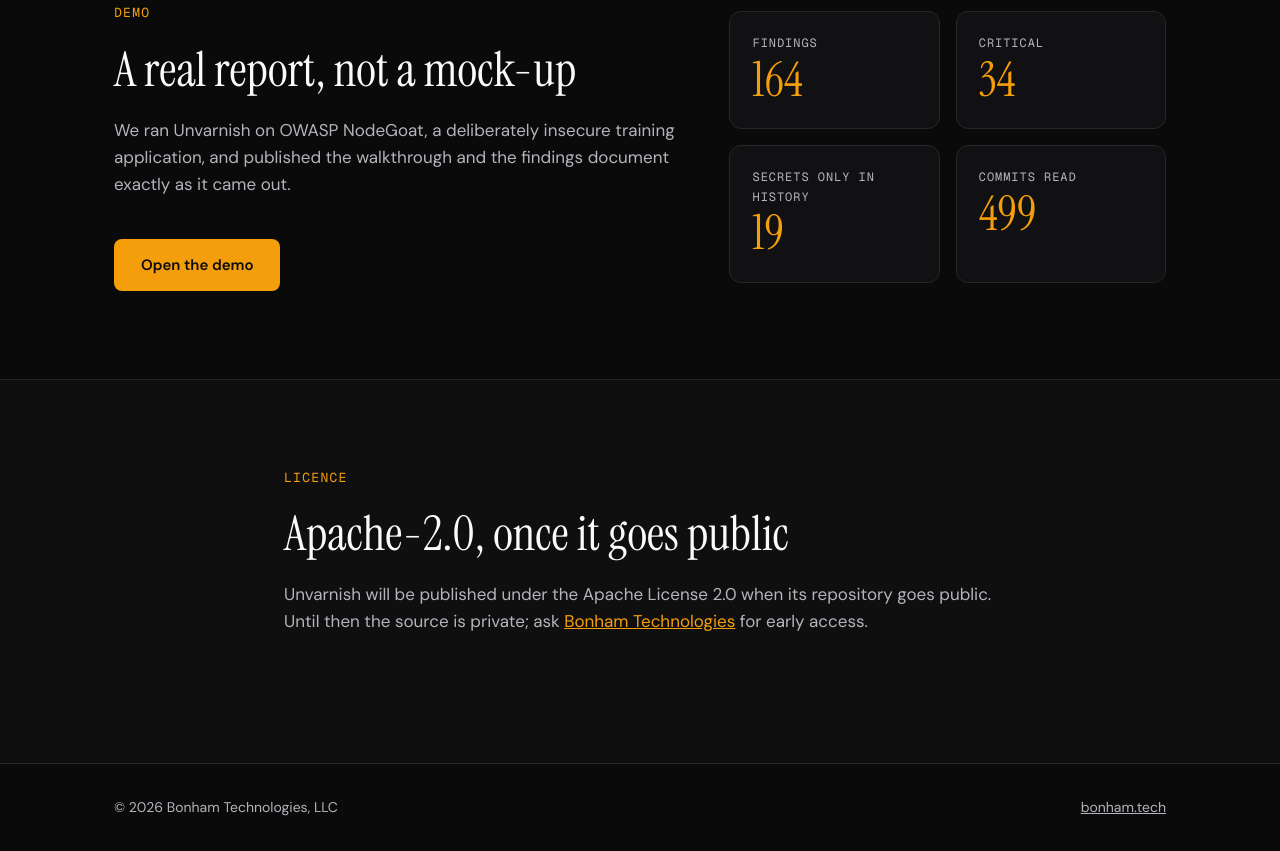
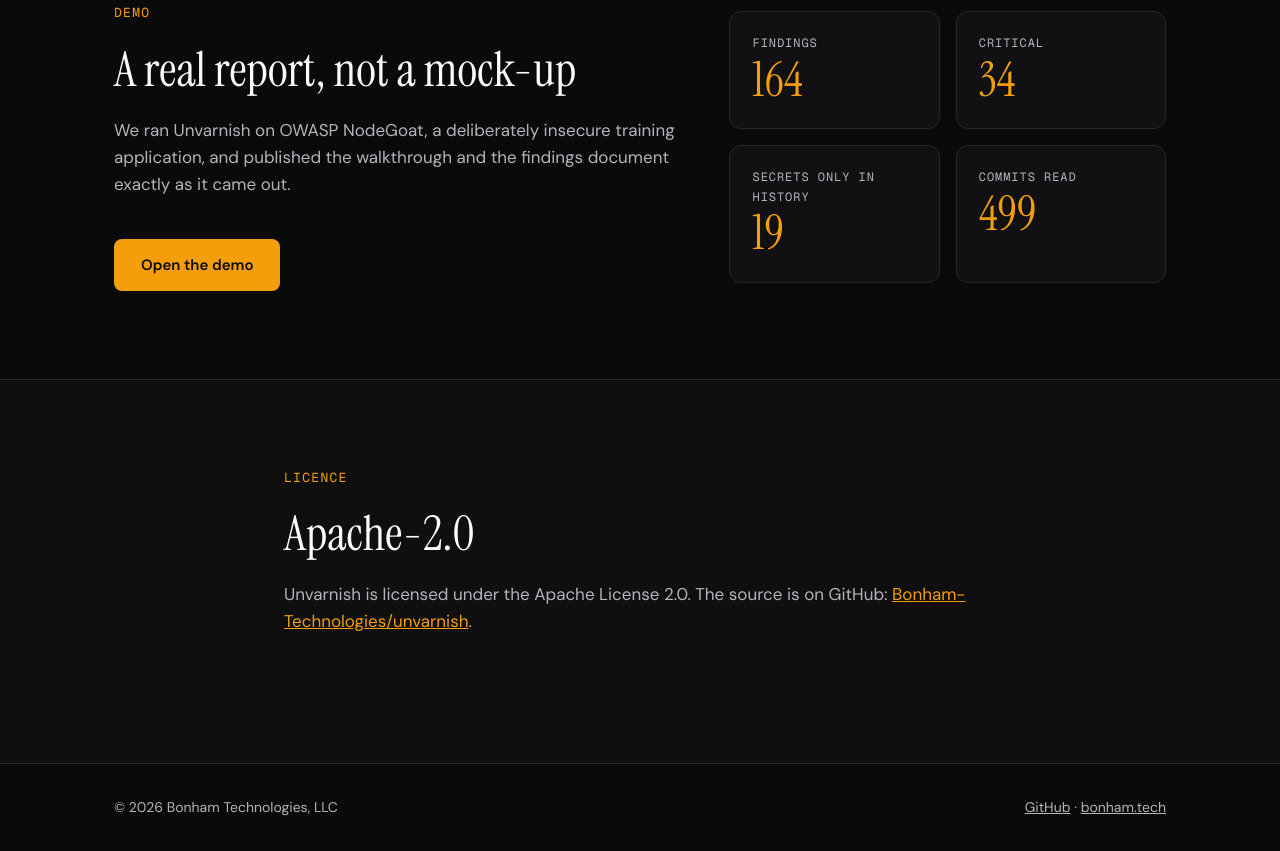
Before and after one commit to Bonham-Technologies/unvarnish, a plain HTML site: page site/index.html in a window 1280 px wide. Shown: the part 4841-5692 px from the top of the page. Drawn offline with nearby package versions, Linux system fonts and the light colour scheme.

Commit message:
docs: bring site and docs up to date with the public repository (UNVAR-37) (#9)

```diff
--- a/site/index.html
+++ b/site/index.html
@@ -256,12 +256,10 @@
     <section id="licence" class="section alt">
         <div class="container narrow">
             <p class="eyebrow">Licence</p>
-            <h2>Apache-2.0, once it goes public</h2>
-            <!-- launch: when the repository is public, link it here and in the footer. -->
-            <p class="section-lede">Unvarnish will be published under the Apache License 2.0
-                when its repository goes public. Until then the source is private; ask
-                <a href="https://bonham.tech/#contact">Bonham Technologies</a> for early
-                access.</p>
+            <h2>Apache-2.0</h2>
+            <p class="section-lede">Unvarnish is licensed under the Apache License 2.0. The
+                source is on GitHub:
+                <a href="https://github.com/Bonham-Technologies/unvarnish">Bonham-Technologies/unvarnish</a>.</p>
         </div>
     </section>
 </main>
@@ -269,7 +267,7 @@
 <footer class="foot">
     <div class="container foot-bar">
         <p>© 2026 Bonham Technologies, LLC</p>
-        <p><a href="https://bonham.tech/">bonham.tech</a></p>
+        <p><a href="https://github.com/Bonham-Technologies/unvarnish">GitHub</a> · <a href="https://bonham.tech/">bonham.tech</a></p>
     </div>
 </footer>
 </body>
```
Also changed, not shown: site/demo/index.html (+1 -1 lines), 9 other files.
